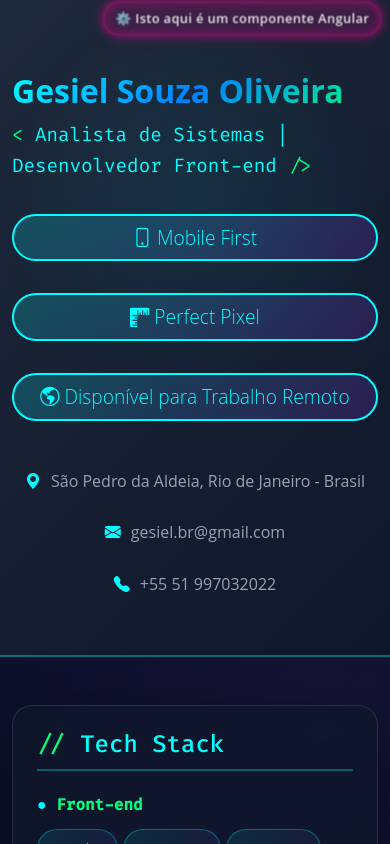
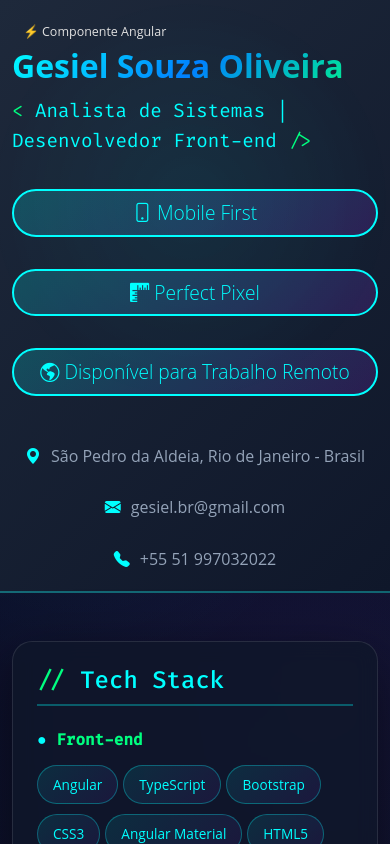
Before and after one commit to gesielbr/gesiel-tech-resume, an Angular app: page / in a window 390 px wide. Shown: the top 844 px of the page. Built offline with nearby package versions, Linux system fonts and the light colour scheme.

Commit message:
Header, aviso compoenente

```diff
--- a/src/app/header/header.css
+++ b/src/app/header/header.css
@@ -104,21 +104,6 @@
   position: relative;
 }
 
-/* Aviso base */
-.component-notice {
-  position: absolute;
-  top: 0.75rem;
-  right: 0.75rem;
-  padding: 0.45rem 1rem;
-  border-radius: 999px;
-  font-weight: 600;
-  font-size: 0.9rem;
-  letter-spacing: 0.4px;
-  z-index: 99;
-  color: #fff;
-  backdrop-filter: blur(4px);
-}
-
 /* ================================================== */
 /*       PULSO SUAVE — ENERGIA FLUINDO                */
 /* ================================================== */
@@ -175,3 +160,59 @@
     right: 0;
   }
 }
+
+.component-notice {
+  display: inline-flex;
+  align-items: center;
+  gap: 0.35rem;
+
+  /* background: rgba(0, 150, 255, 0.12);
+  border: 1px solid rgba(0, 180, 255, 0.45);
+  color: #29b6ff;
+
+  padding: 6px 14px;
+  border-radius: 50px;
+
+  font-weight: 600;
+  font-size: 0.9rem;
+  letter-spacing: 0.2px;
+
+  text-shadow: 0 0 6px rgba(0, 180, 255, 0.75);
+  box-shadow: 0 0 6px rgba(0, 180, 255, 0.45), inset 0 0 4px rgba(0, 180, 255, 0.25);
+
+  backdrop-filter: blur(4px); */
+}
+
+@keyframes elementPulse {
+  0% {
+    opacity: 0; /* Invisível */
+  }
+  50% {
+    opacity: 1; /* Aparece totalmente */
+  }
+  100% {
+    opacity: 0; /* Some novamente */
+  }
+}
+
+.component-notice {
+  animation: elementPulse 2s ease-in-out infinite;
+}
+
+.border-pulse {
+  border: 2px solid rgba(255, 217, 0, 1);
+  border-radius: 12px;
+  animation: borderFade 2s ease-in-out infinite;
+}
+
+@keyframes borderFade {
+  0% {
+    border-color: rgba(255, 217, 0, 0); /* invisível */
+  }
+  50% {
+    border-color: rgba(255, 217, 0, 1); /* aparece suavemente */
+  }
+  100% {
+    border-color: rgba(255, 217, 0, 0); /* some novamente */
+  }
+}
--- a/src/app/header/header.html
+++ b/src/app/header/header.html
@@ -1,18 +1,28 @@
-<header class="header-section py-5">
+<header class="header-section py-2 py-md-5">
   <div class="container">
     <div class="header-content">
       <!-- AVISO DO COMPONENTE -->
-      <span class="component-notice energy-pulse" role="status" aria-live="polite">
+      <!--  <span class="component-notice energy-pulse" role="status" aria-live="polite">
         ⚙️ Isto aqui é um componente Angular
-      </span>
-
+      </span> -->
+      <!-- COLUNA DO AVISO (mobile invertido / md+ normal + mb-md-3) -->
+      <!-- COLUNA DO TÍTULO (mobile invertido / md+ normal) -->
       <div class="row">
-        <div class="col-md-12">
-          <h1 class="mt-4 mt-lg-0" itemscope itemtype="https://schema.org/Person">
+        <div class="col-12 col-md-6 order-2 order-md-1">
+          <h1 class="mt-lg-0" itemscope itemtype="https://schema.org/Person">
             <span itemprop="name">{{ profileData.name }}</span>
           </h1>
         </div>
+        <div
+          class="col-12 col-md-6 d-flex align-items-center justify-content-md-end mt-2 mt-md-0 order-1 order-md-2"
+        >
+          <span class="component-notice notice-responsive" role="status" aria-live="polite">
+            ⚡ Componente Angular
+          </span>
+        </div>
+      </div>
 
+      <div class="row">
         <div class="col-md-12">
           <p class="title-main mb-3" itemprop="jobTitle">
             {{ profileData.jobTitle }}
```
Also changed, not shown: 1 other file (tests, documents, lock files or other folders).
